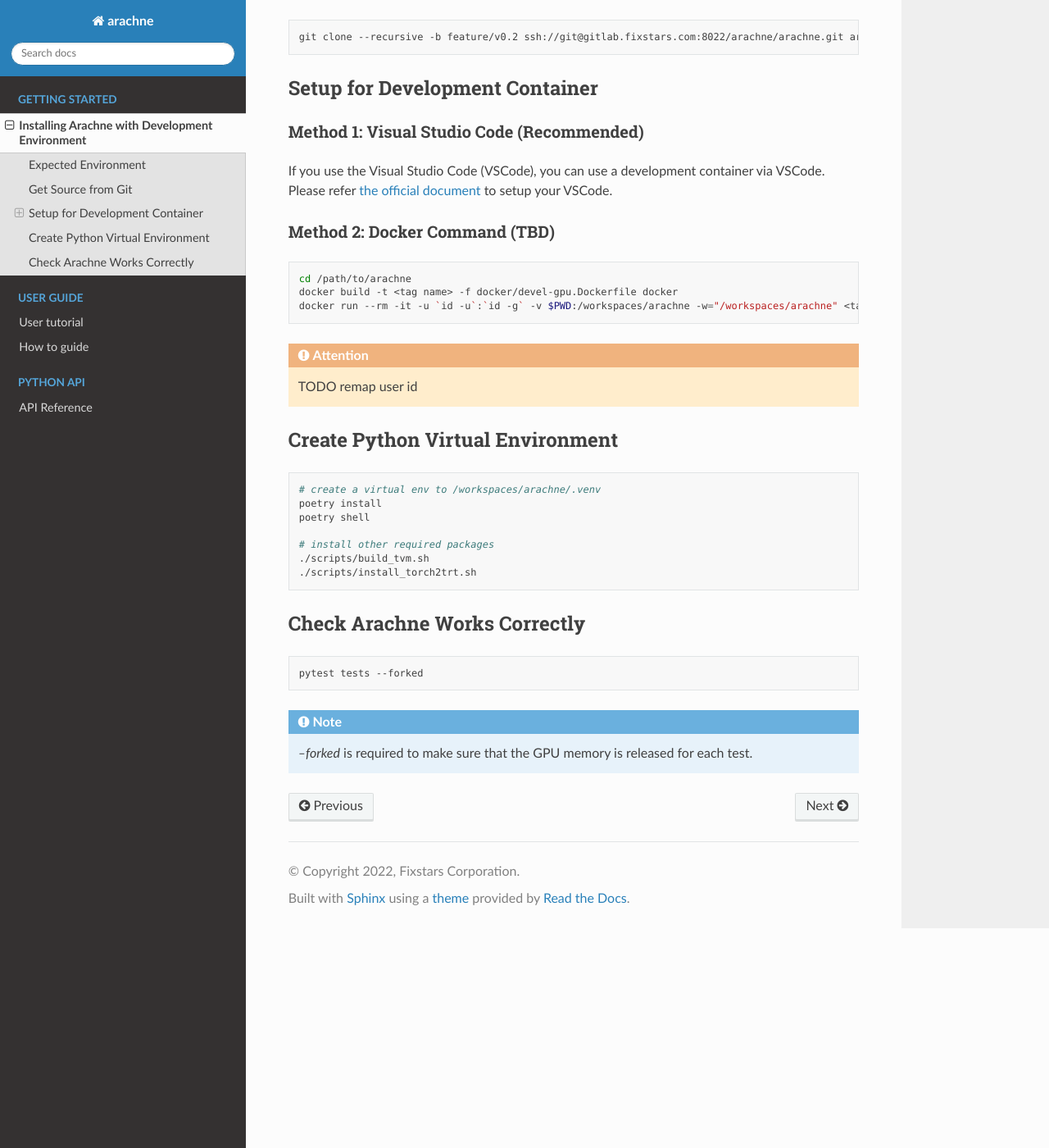
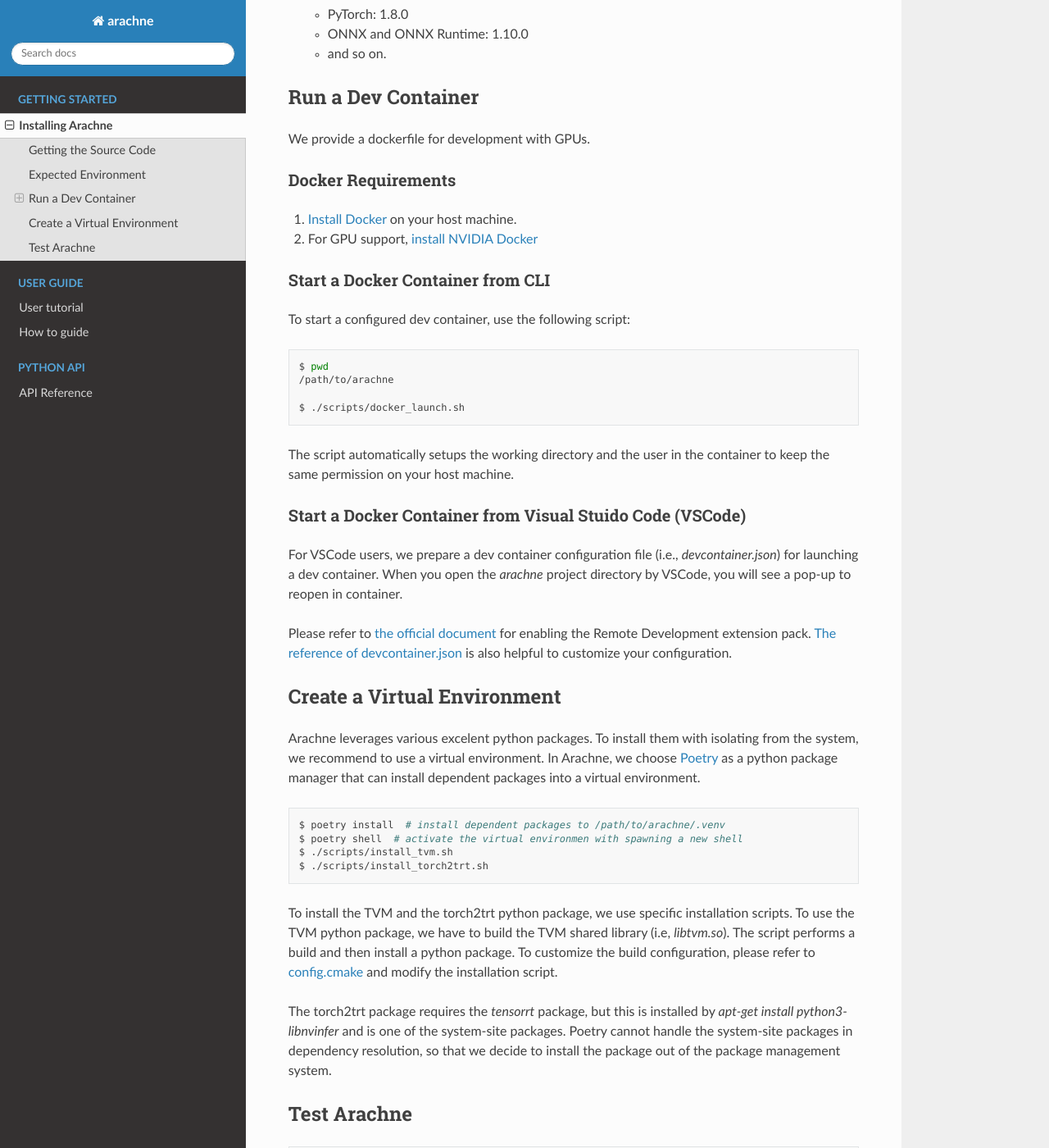
Before and after one commit to fixstars/arachne, a Sphinx documentation site: the page built from docs/install/index.rst, in a window 1280 px wide and 1400 px high, scrolled down 621 px. Shown: the whole window at 82% size. Built offline with Sphinx 7.4.7 and the Read the Docs theme 2.0.0, drawn with Linux system fonts in a browser that asks for light colours; pages that are not in the unit, such as notebooks, are missing from menus; some of the changed text lies outside the part shown.

Commit message:
[docs] update the getting started

```diff
--- a/docs/install/index.rst
+++ b/docs/install/index.rst
@@ -1,73 +1,100 @@
 
-Installing Arachne with Development Environment
-===============================================
-This page gives instructions on how to setup the arachne to be available.
-It consists of two steps:
+Installing Arachne
+==================
 
-1. First download the source code from Git.
-2. Build and Run Docker Container.
-3. Setup Python Virutalenv by Poetry.
+Getting the Source Code
+-----------------------
+
+.. code:: bash
+
+    $ git clone --recursive ssh://git@gitlab.fixstars.com:8022/arachne/arachne.git arachne
 
 
 Expected Environment
 --------------------
+Before you begin to use the Arachne, review the expected environment given below.
+Or you can create such environment by using a docker image and a virtual environment described in the following section.
+
+* Arch: X86-64
 * OS: Ubuntu 18.04
-* CUDA: 10.2
-* cuDNN: 8
-* TensorRT: 7.2.3
-* TensorFlow: 2.4.1
-* PyTorch: 1.8.0
-* ONNX and ONNX Runtime: 1.6
+* JetPack 4.6 Compatible Environment:
+
+  * CUDA: 10.2
+  * cuDNN: 8.2.1
+  * TensorRT: 8.0.1
+* DNN libraries:
+
+  * TensorFlow: 2.6.3
+  * PyTorch: 1.8.0
+  * ONNX and ONNX Runtime: 1.10.0
+  * and so on.
 
 
-Get Source from Git
--------------------
+Run a Dev Container
+----------------------
+
+We provide a dockerfile for development with GPUs.
+
+Docker Requirements
+^^^^^^^^^^^^^^^^^^^
+
+1. `Install Docker <https://docs.docker.com/get-docker/>`_ on your host machine.
+
+2. For GPU support, `install NVIDIA Docker <https://github.com/NVIDIA/nvidia-docker>`_
+
+
+Start a Docker Container from CLI
+^^^^^^^^^^^^^^^^^^^^^^^^^^^^^^^^^
+
+To start a configured dev container, use the following script:
 
 .. code:: bash
 
-    git clone --recursive -b feature/v0.2 ssh://git@gitlab.fixstars.com:8022/arachne/arachne.git arachne
+    $ pwd
+    /path/to/arachne
+
+    $ ./scripts/docker_launch.sh
+
+The script automatically setups the working directory and the user in the container to keep the same permission on your host machine.
 
 
-Setup for Development Container
--------------------------------
+Start a Docker Container from Visual Stuido Code (VSCode)
+^^^^^^^^^^^^^^^^^^^^^^^^^^^^^^^^^^^^^^^^^^^^^^^^^^^^^^^^^
 
-Method 1: Visual Studio Code (Recommended)
-^^^^^^^^^^^^^^^^^^^^^^^^^^^^^^^^^^^^^^^^^^
+For VSCode users, we prepare a dev container configuration file (i.e., `devcontainer.json`) for launching a dev container.
+When you open the `arachne` project directory by VSCode, you will see a pop-up to reopen in container.
 
-If you use the Visual Studio Code (VSCode), you can use a development container via VSCode.
-Please refer `the official document <https://code.visualstudio.com/docs/remote/containers>`_ to setup your VSCode.
+Please refer to `the official document <https://code.visualstudio.com/docs/remote/containers>`_ for enabling the Remote Development extension pack.
+`The reference of devcontainer.json <https://code.visualstudio.com/docs/remote/devcontainerjson-reference>`_ is also helpful to customize your configuration.
 
 
-Method 2: Docker Command (TBD)
-^^^^^^^^^^^^^^^^^^^^^^^^^^^^^^
+Create a Virtual Environment
+----------------------------
+
+Arachne leverages various excelent python packages.
+To install them with isolating from the system, we recommend to use a virtual environment.
+In Arachne, we choose `Poetry <https://python-poetry.org/docs/>`_ as a python package manager that can install dependent packages into a virtual environment.
 
 .. code:: bash
 
-    cd /path/to/arachne
-    docker build -t <tag name> -f docker/devel-gpu.Dockerfile docker
-    docker run --rm -it -u `id -u`:`id -g` -v $PWD:/workspaces/arachne -w="/workspaces/arachne" <tag name> bash
+    $ poetry install  # install dependent packages to /path/to/arachne/.venv
+    $ poetry shell  # activate the virtual environmen with spawning a new shell
+    $ ./scripts/install_tvm.sh
+    $ ./scripts/install_torch2trt.sh
 
 
-.. attention:: TODO remap user id
+To install the TVM and the torch2trt python package, we use specific installation scripts.
+To use the TVM python package, we have to build the TVM shared library (i.e, `libtvm.so`).
+The script performs a build and then install a python package.
+To customize the build configuration, please refer to `config.cmake <https://github.com/apache/tvm/blob/main/cmake/config.cmake>`_ and modify the installation script.
+
+The torch2trt package requires the `tensorrt` package, but this is installed by `apt-get install python3-libnvinfer` and is one of the system-site packages.
+Poetry cannot handle the system-site packages in dependency resolution, so that we decide to install the package out of the package management system.
 
 
 
-Create Python Virtual Environment
----------------------------------
-
-.. code:: bash
-
-    # create a virtual env to /workspaces/arachne/.venv
-    poetry install
-    poetry shell
-
-    # install other required packages
-    ./scripts/build_tvm.sh
-    ./scripts/install_torch2trt.sh
-
-
-Check Arachne Works Correctly
------------------------------
+Test Arachne
+------------
 
 .. code:: bash
 
```
Also changed, not shown: docs/index.rst (+11 -4 lines).
